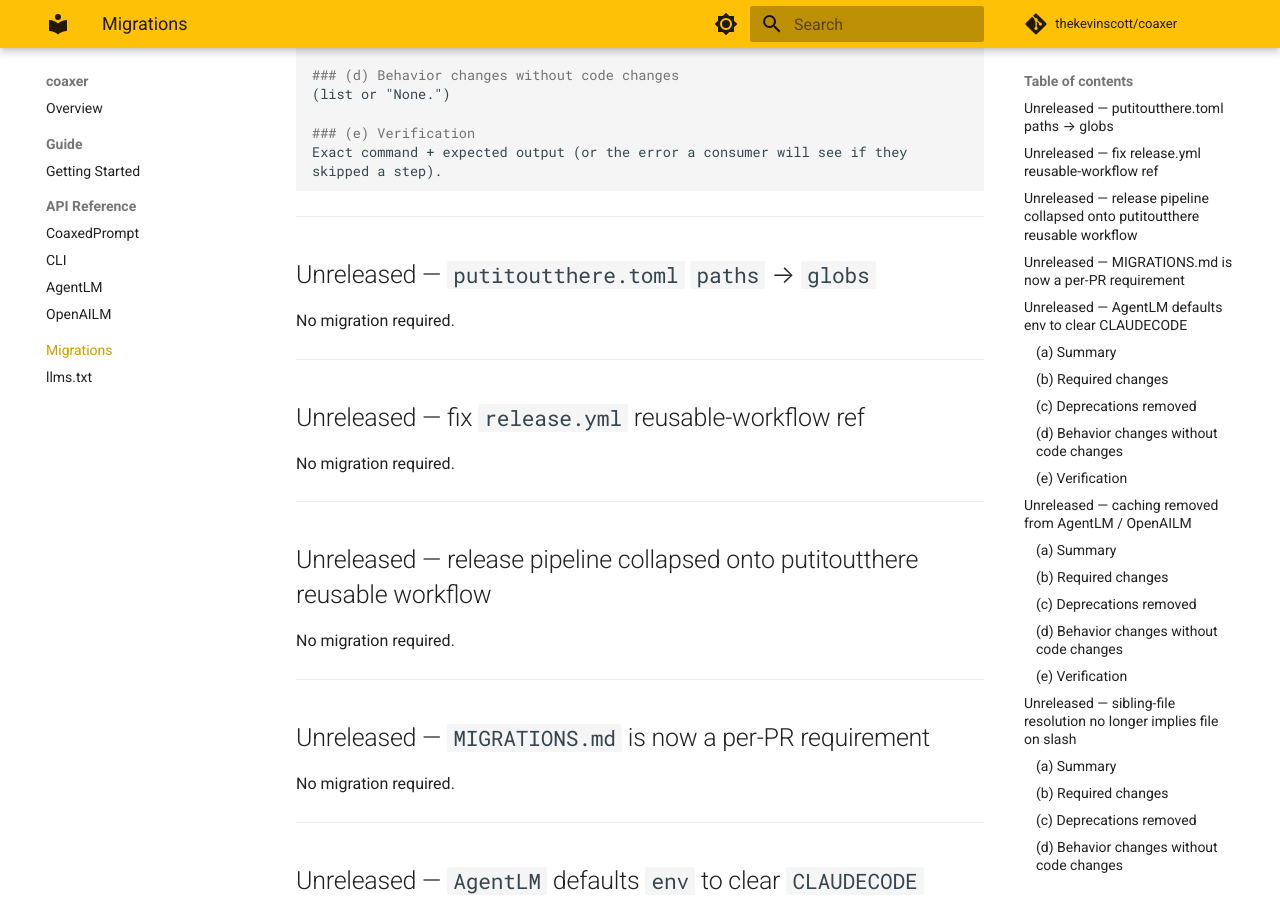
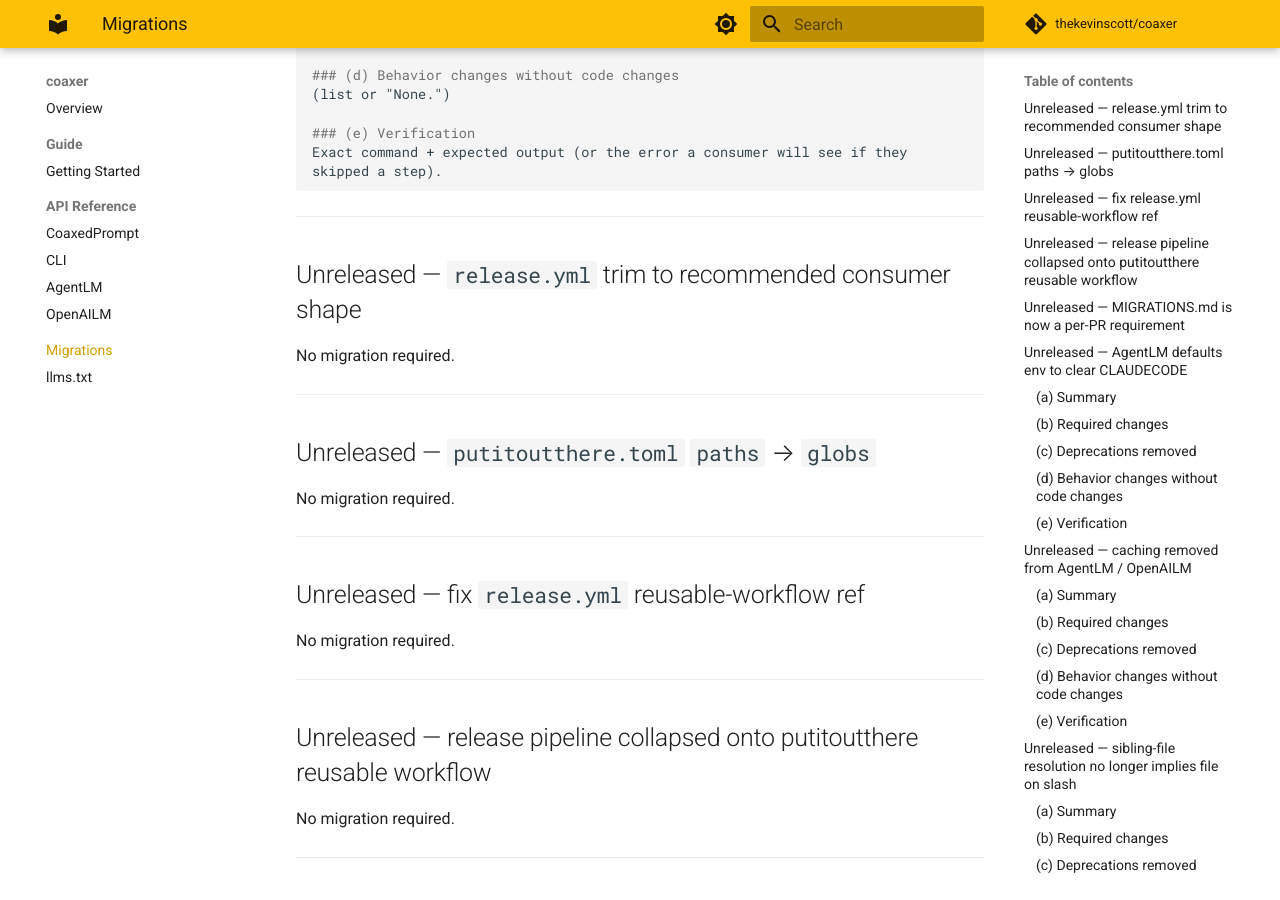
Before and after one commit to thekevinscott/coaxer, an MkDocs documentation site: the page built from docs/migrations.md, in a window 1280 px wide and 900 px high, scrolled down 528 px. Built offline with MkDocs 1.6.1 and Material for MkDocs 9.7.7, drawn with Linux system fonts in a browser that asks for light colours; comment, search, counter and statistics services are not loaded.

Commit message:
fix(release): trim release.yml to recommended consumer shape
The publish job's OIDC mint was returning null silently in run
25028683127 (no warn line emitted before "no auth available"), which
means ACTIONS_ID_TOKEN_REQUEST_URL didn't reach the action's process.
The PyPI Trusted Publisher is correctly registered (owner thekevinscott,
repo coaxer, workflow release.yml, environment release).

Possible cause: declaring `permissions:` at BOTH the workflow level and
the calling-job level (combined with `secrets: inherit`) over-specifies
the reusable-workflow invocation in a way that GHA may resolve such
that id-token: write doesn't fully propagate into the called workflow's
publish job.

Match the upstream README's recommended shape exactly:
- Remove the workflow-level `permissions:` block (job-level is enough).
- Remove `secrets: inherit` (the reusable workflow needs only the
  auto-passed GITHUB_TOKEN + OIDC; no user secrets to forward).

release: patch

````diff
--- a/MIGRATIONS.md
+++ b/MIGRATIONS.md
@@ -30,6 +30,12 @@ One paragraph: what broke, why the change was made, who is affected.
 Exact command + expected output (or the error a consumer will see if they
 skipped a step).
 ```
+
+---
+
+## Unreleased — `release.yml` trim to recommended consumer shape
+
+No migration required.
 
 ---
 
````
Also changed, not shown: CHANGELOG.md (+1 -0 lines), 1 other file.
